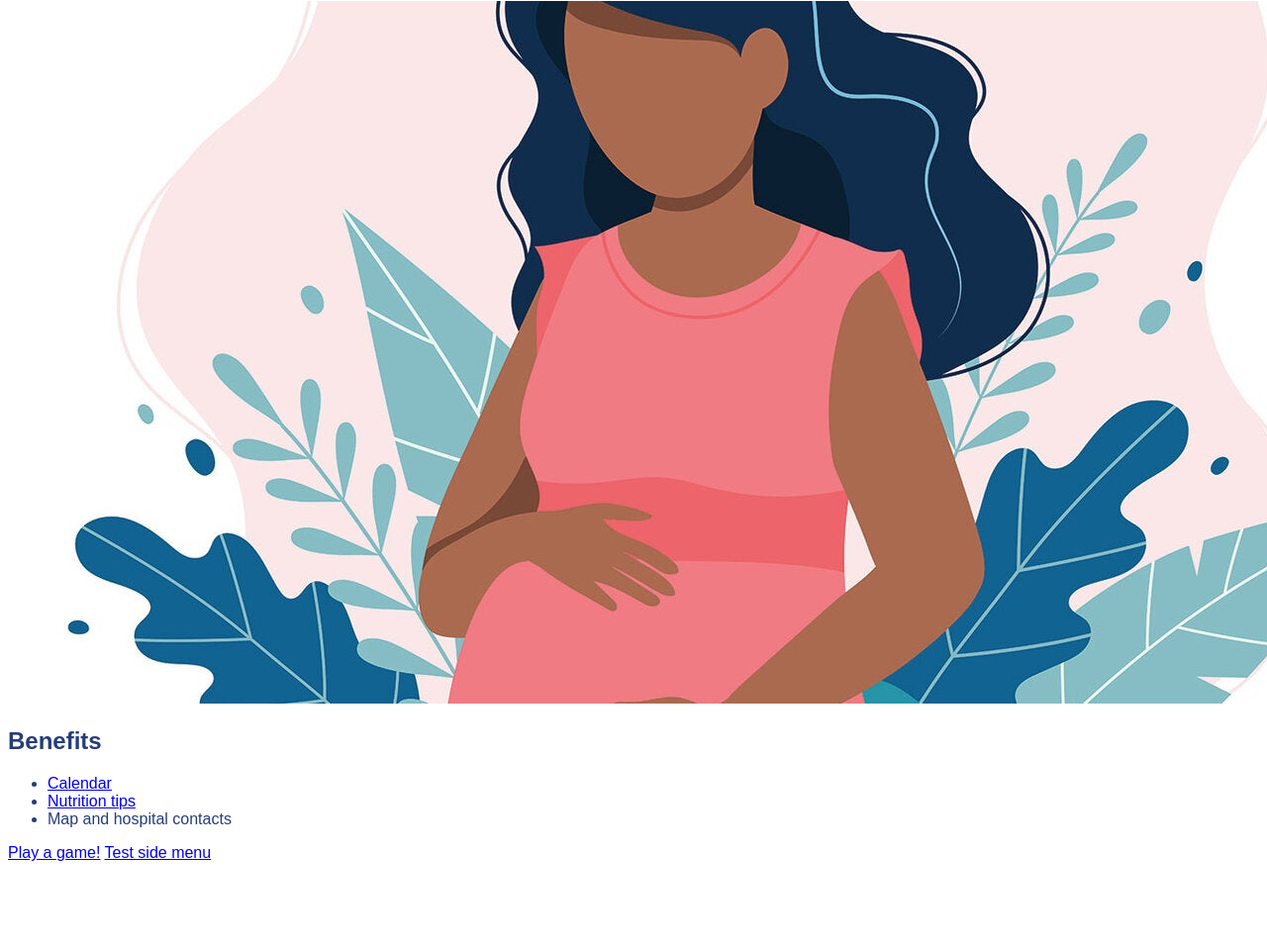
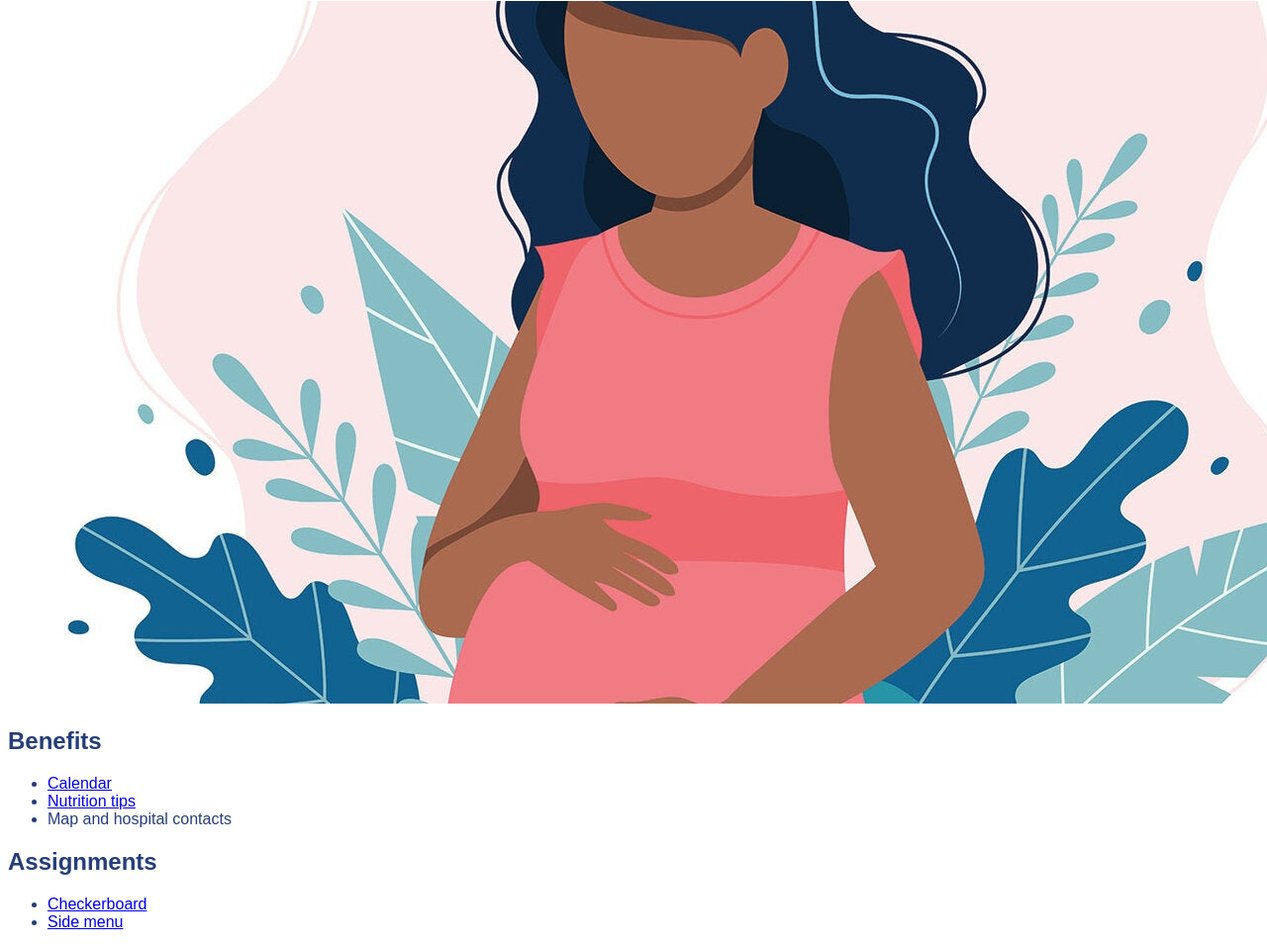
Before and after one commit to aseldan/aseldan.github.io, a plain HTML site: page index.html in a window 1280 px wide. Shown: the part 211-1168 px from the top of the page at 99% size. Before the commit the page ends 1090 px from the top, so only its background shows below. Drawn offline with Linux system fonts and the light colour scheme.

Commit message:
Add files via upload

```diff
--- a/index.html
+++ b/index.html
@@ -15,8 +15,12 @@
             <li><a href="nutrition.html">Nutrition tips</a></li>
             <li>Map and hospital contacts</li>
         </ul>
-        <p1><a href="board.html">Play a game!</a></p1>
-        <p1><a href="side_menu.html">Test side menu</a></p1>
+        <h2>Assignments</h2>
+        <ul>
+            <li><a href="board.html">Checkerboard</a></li>
+            <li><a href="side_menu.html">Side menu</a></li>
+        </ul>
+
     </body>
 
 
```
Also changed, not shown: side_menu.html (+1 -1 lines).
